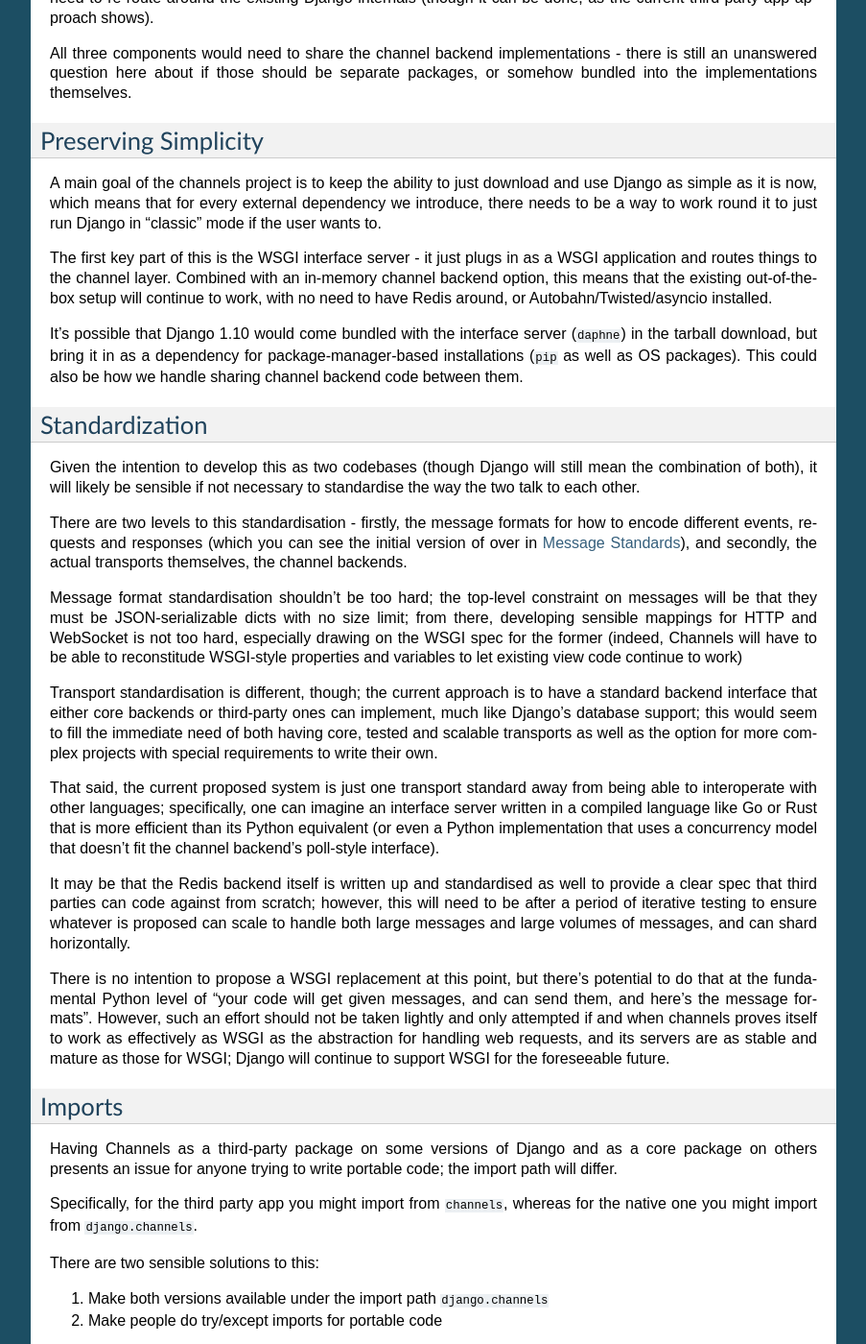
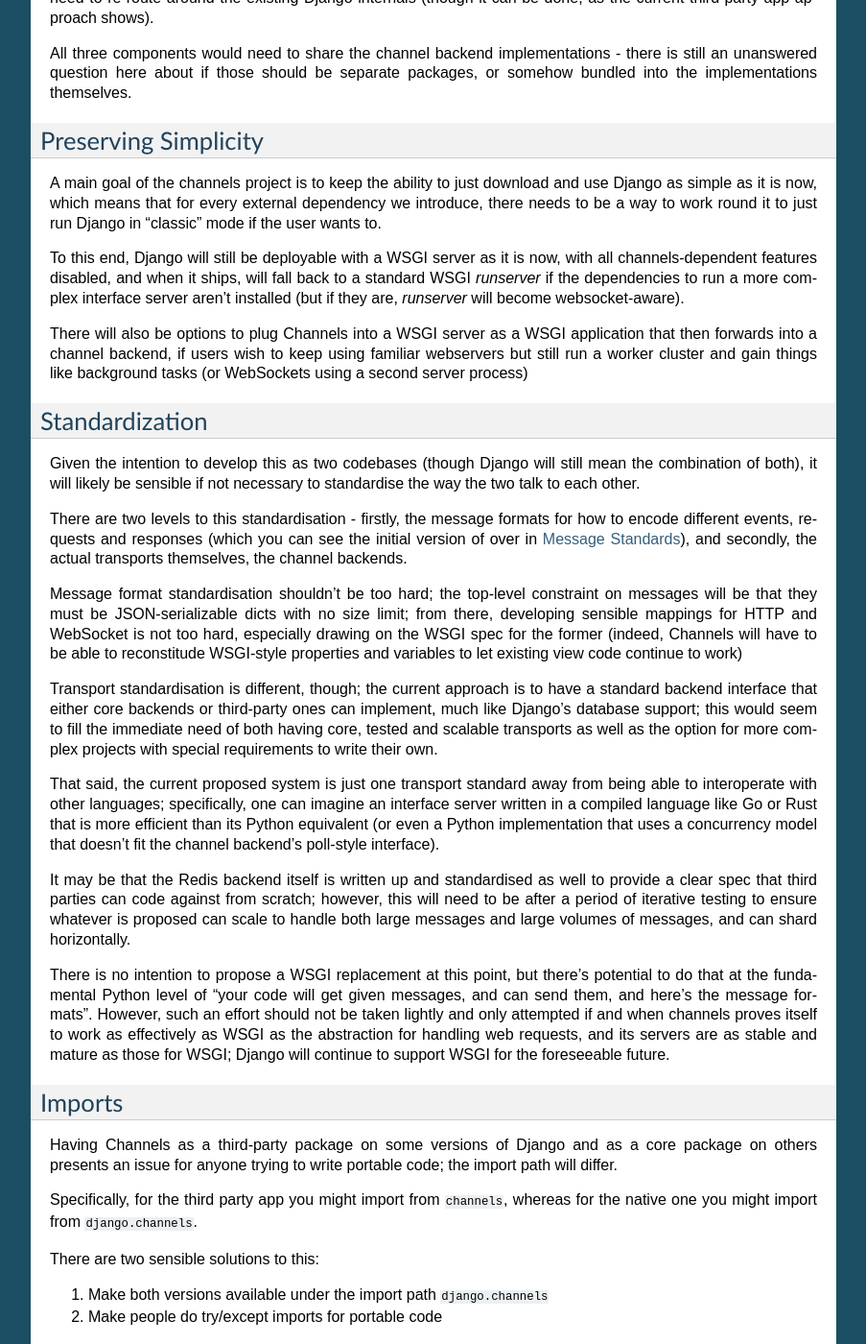
Before and after one commit to phillipchain/DjangoChannels, a Sphinx documentation site: the page built from docs/integration-plan.rst, in a window 1280 px wide and 1400 px high, scrolled down 555 px. Shown: the whole window at 96% size, without its empty margins (198-1101 px from the left). Built offline with Sphinx 7.4.7, drawn with Linux system fonts in a browser that asks for light colours; some of the changed text lies outside the part shown.

Commit message:
Clarify WSGI in integration plan

```diff
--- a/docs/integration-plan.rst
+++ b/docs/integration-plan.rst
@@ -23,9 +23,9 @@
 
 A main goal of the channels project is to keep the ability to just download and use Django as simple as it is now, which means that for every external dependency we introduce, there needs to be a way to work round it to just run Django in "classic" mode if the user wants to.
 
-The first key part of this is the WSGI interface server - it just plugs in as a WSGI application and routes things to the channel layer. Combined with an in-memory channel backend option, this means that the existing out-of-the-box setup will continue to work, with no need to have Redis around, or Autobahn/Twisted/asyncio installed.
+To this end, Django will still be deployable with a WSGI server as it is now, with all channels-dependent features disabled, and when it ships, will fall back to a standard WSGI `runserver` if the dependencies to run a more complex interface server aren't installed (but if they are, `runserver` will become websocket-aware).
 
-It's possible that Django 1.10 would come bundled with the interface server (``daphne``) in the tarball download, but bring it in as a dependency for package-manager-based installations (``pip`` as well as OS packages). This could also be how we handle sharing channel backend code between them.
+There will also be options to plug Channels into a WSGI server as a WSGI application that then forwards into a channel backend, if users wish to keep using familiar webservers but still run a worker cluster and gain things like background tasks (or WebSockets using a second server process)
 
 Standardization
 ---------------
@@ -61,9 +61,8 @@
 WSGI attribute access
 ---------------------
 
-While Channels transports across a lot of the data available on a WSGI request - like paths, remote client IPs, POST data and so forth - it cannot reproduce everything. Specifically, the following changes will happen to Django request objects:
+While Channels transports across a lot of the data available on a WSGI request - like paths, remote client IPs, POST data and so forth - it cannot reproduce everything. Specifically, the following changes will happen to Django request objects when they come via Channels:
 
-- The SCRIPT_NAME attribute will always be ``""``, and so the ``PATH_INFO`` will always be the full path.
 - ``request.META`` will not contain any environment variables from the system.
 - The ``wsgi`` keys in ``request.META`` will change as follows:
   - ``wsgi.version`` will be set to ``(1, 0)``
```
